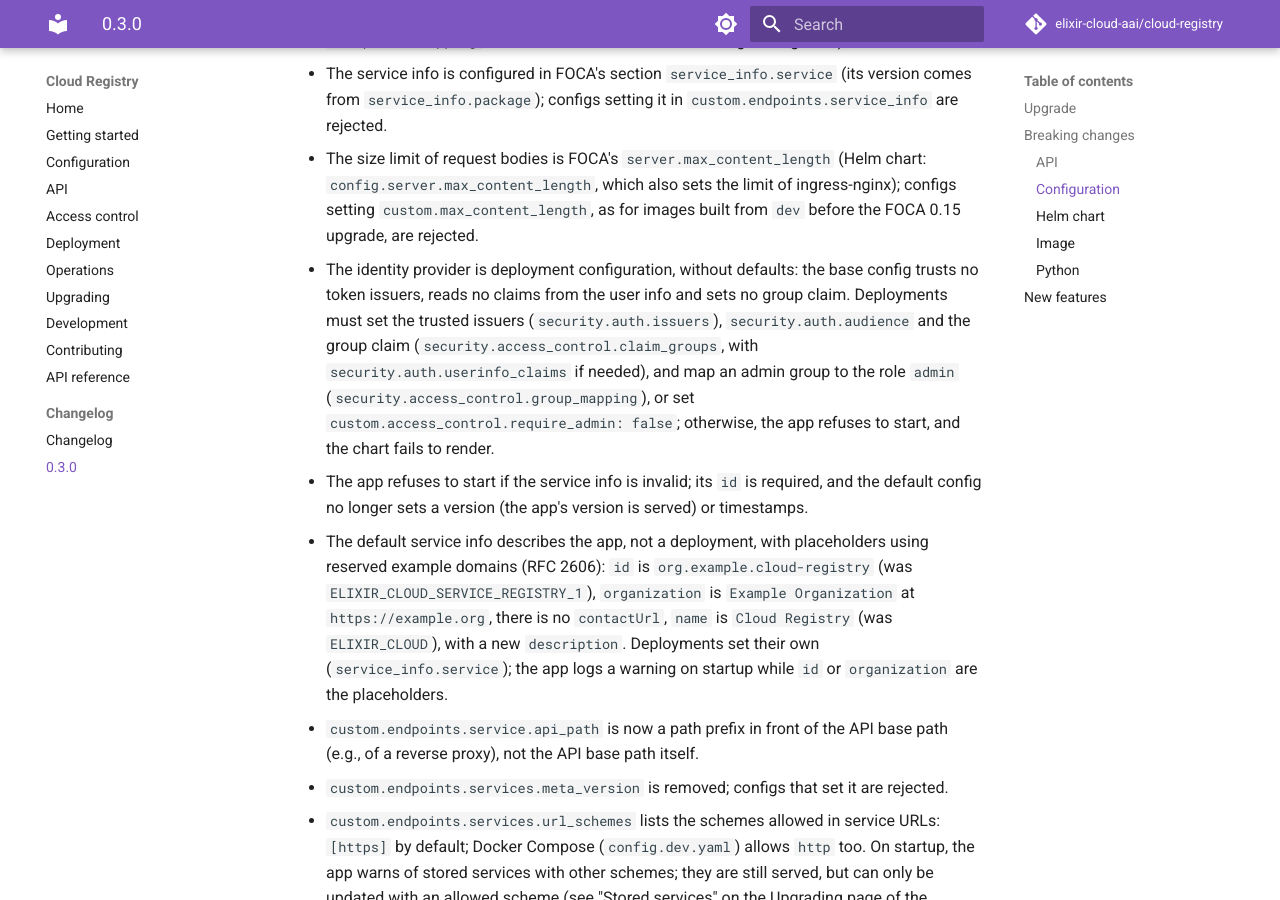
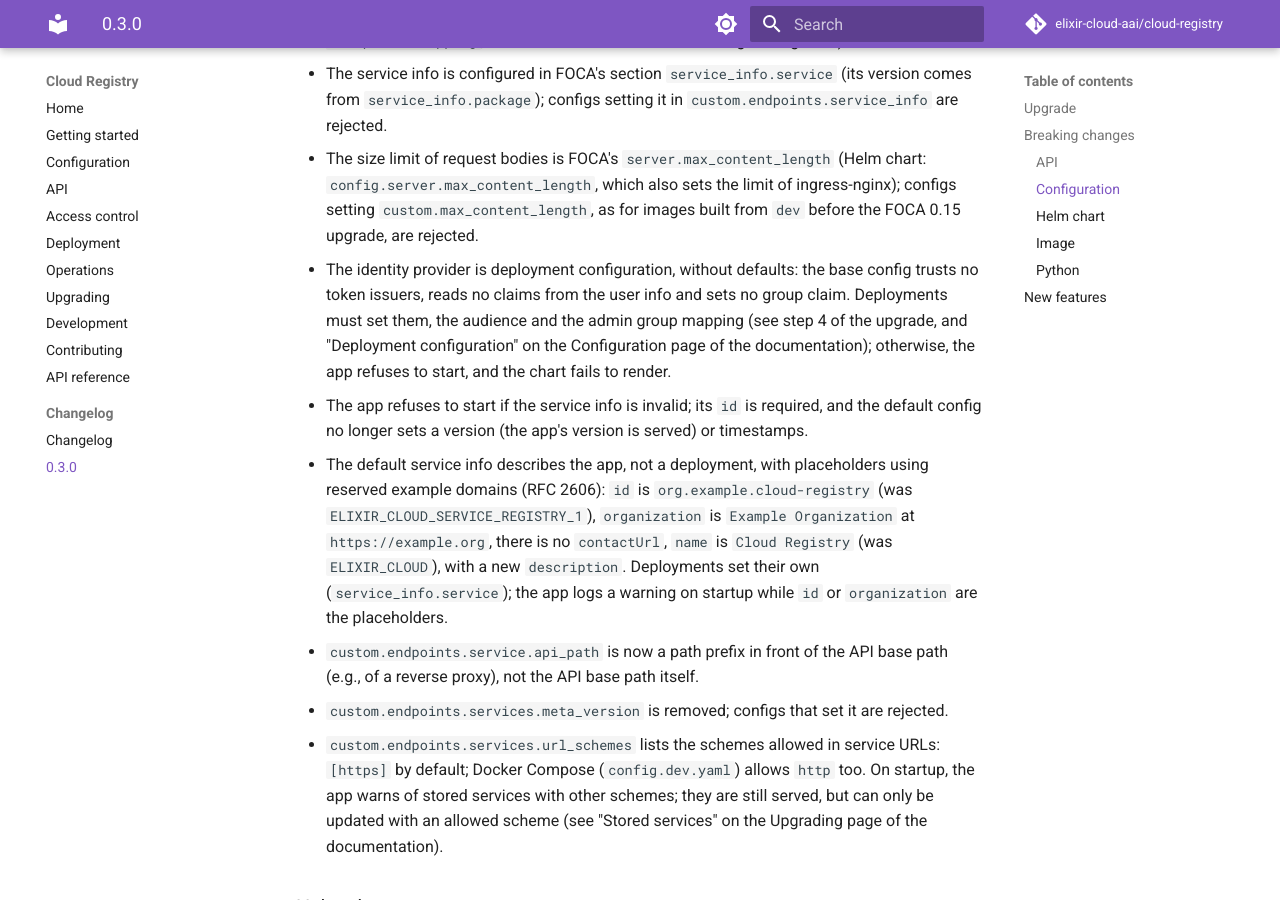
Before and after one commit to elixir-cloud-aai/cloud-registry, an MkDocs documentation site: the page built from docs/releases/0.3.0.md, in a window 1280 px wide and 900 px high, scrolled down 3078 px. Built offline with MkDocs 1.6.1 and Material for MkDocs 9.7.7, drawn with Linux system fonts in a browser that asks for light colours; comment, search, counter and statistics services are not loaded.

Commit message:
fix(config): address review of the generic config
Reject group claims that aren't strings in the chart, and warn on
startup without a group claim, as users then have no groups and roles
of groups don't apply. The development config sets an example group
claim. Scan only text files for identity provider specific values, with
word boundaries. Link to "Deployment configuration" instead of
repeating it, and reflow the edited docs.

Co-Authored-By: Claude Opus 5.5 <noreply@anthropic.com>

```diff
--- a/config.dev.yaml
+++ b/config.dev.yaml
@@ -11,6 +11,9 @@ security:
         # Accept tokens for any audience (i.e., of any app)
         verify_audience: False
     access_control:
+        # The claim with the groups of users, for roles of groups (an
+        # example; set that of your identity provider in `config.local.yaml`)
+        claim_groups: groups
         # No admin groups (cf. `custom.access_control.require_admin`). Set,
         # but empty, as FOCA warns that `keep_group_subjects` has no effect
         # without a mapping (roles of groups apply either way)
--- a/docs/releases/0.3.0.md
+++ b/docs/releases/0.3.0.md
@@ -139,13 +139,10 @@ former bind mount.
   for images built from `dev` before the FOCA 0.15 upgrade, are rejected.
 - The identity provider is deployment configuration, without defaults: the
   base config trusts no token issuers, reads no claims from the user info
-  and sets no group claim. Deployments must set the trusted issuers
-  (`security.auth.issuers`), `security.auth.audience` and the group claim
-  (`security.access_control.claim_groups`, with
-  `security.auth.userinfo_claims` if needed), and map an admin group to the
-  role `admin` (`security.access_control.group_mapping`), or set
-  `custom.access_control.require_admin: false`; otherwise, the app refuses
-  to start, and the chart fails to render.
+  and sets no group claim. Deployments must set them, the audience and the
+  admin group mapping (see step 4 of the upgrade, and "Deployment
+  configuration" on the Configuration page of the documentation);
+  otherwise, the app refuses to start, and the chart fails to render.
 - The app refuses to start if the service info is invalid; its `id` is
   required, and the default config no longer sets a version (the app's
   version is served) or timestamps.
```
Also changed, not shown: docs/configuration.md (+3 -2 lines), docs/upgrading.md (+3 -8 lines), 6 other files.
